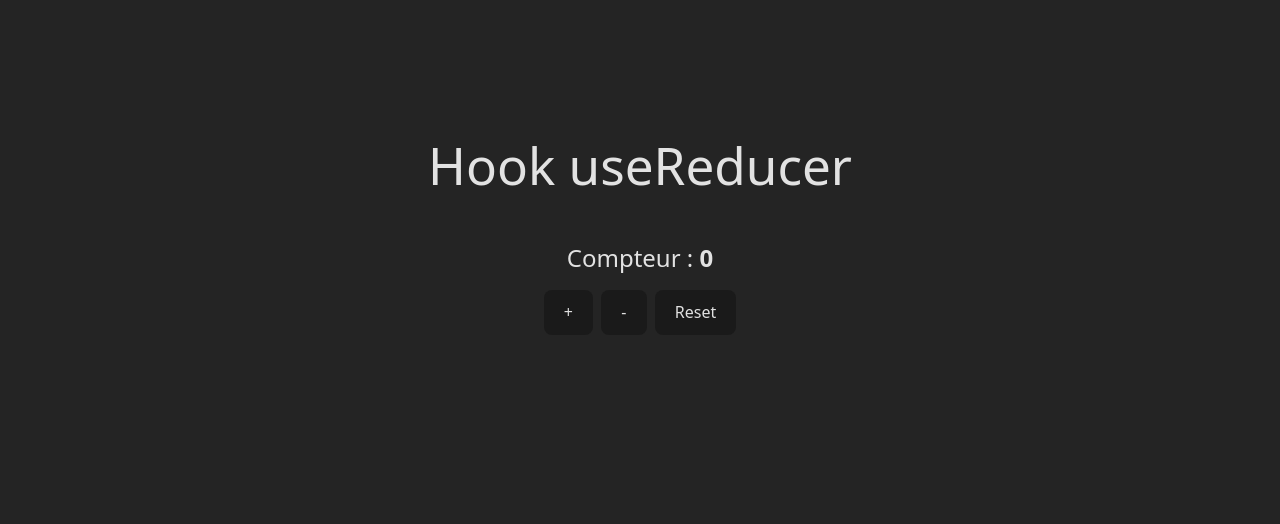
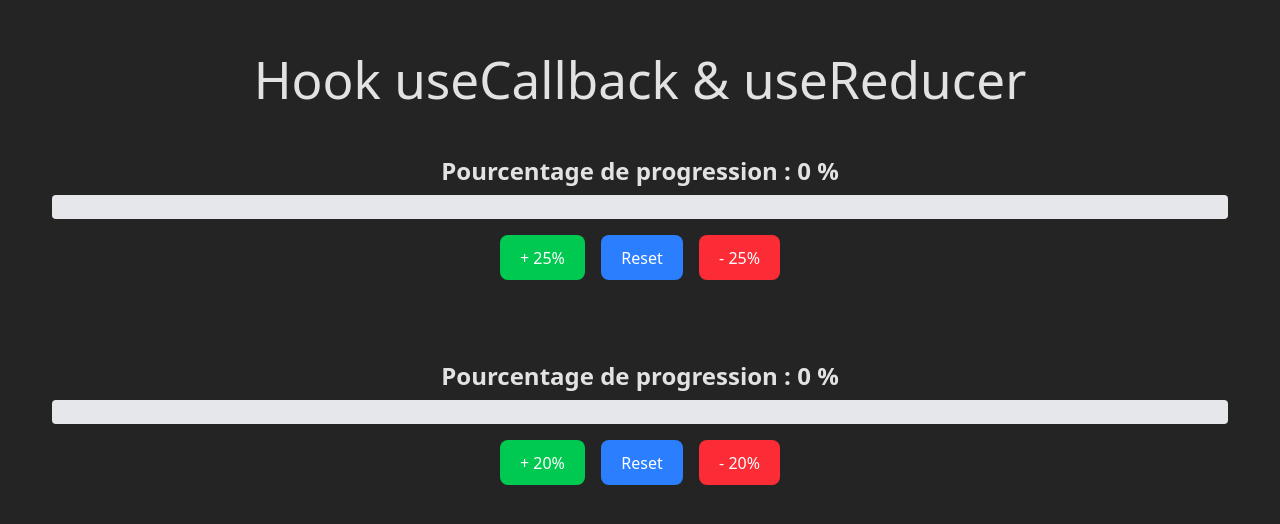
Before and after one commit to Saeba33/react-tuto-suite, a React (Vite) app: page / in a window 1280 px wide. Shown: the part 164-688 px from the top of the page. Built offline with nearby package versions, Linux system fonts and the light colour scheme.

Commit message:
usecallback, useredecer, customize hook

```diff
--- a/src/App.css
+++ b/src/App.css
@@ -1 +1,8 @@
 @import "tailwindcss";
+
+#root {
+  max-width: 1280px;
+  margin: 0 auto;
+  padding: 2rem;
+  text-align: center;
+}
--- a/src/App.jsx
+++ b/src/App.jsx
@@ -1,11 +1,28 @@
 import "./App.css";
-import Count from "./components/Count";
+import Counter from "./components/Counter";
+import { useProgressBar } from "./hooks/useCounter";
 
 const App = () => {
+	const greenProgressBar = useProgressBar(0, "bg-green-500", 25);
+	const redProgressBar = useProgressBar(0, "bg-red-500", 20);
+
 	return (
-		<div className="flex flex-col items-center justify-center h-screen">
-			<h1 className="mb-12">Hook useReducer</h1>
-			<Count />
+		<div className="flex flex-col items-center justify-center h-screen mx-5">
+			<h1 className="mb-12">Hook useCallback & useReducer</h1>
+			<div className="w-full space-y-20">
+				<Counter
+					progressState={greenProgressBar.progressState}
+					onIncrease={greenProgressBar.increaseProgress}
+					onDecrease={greenProgressBar.decreaseProgress}
+					onReset={greenProgressBar.resetProgress}
+				/>
+				<Counter
+					progressState={redProgressBar.progressState}
+					onIncrease={redProgressBar.increaseProgress}
+					onDecrease={redProgressBar.decreaseProgress}
+					onReset={redProgressBar.resetProgress}
+				/>
+			</div>
 		</div>
 	);
 };
--- /dev/null
+++ b/src/components/Button.jsx
@@ -0,0 +1,14 @@
+import React from "react";
+
+const Button = ({ buttonColor, onClick, actionValue, children }) => {
+	return (
+		<button
+			onClick={() => onClick(actionValue)}
+			className={`px-4 py-2 rounded font-semibold text-white ${buttonColor}`}
+		>
+			{children}
+		</button>
+	);
+};
+
+export default React.memo(Button);
--- a/src/components/Count.jsx
+++ /dev/null
@@ -1,35 +0,0 @@
-import { useReducer } from "react";
-
-const initialState = 0;
-
-const reducer = (state, action) => {
-	switch (action) {
-		case "increment":
-			return state + 1;
-		case "decrement":
-			return state - 1;
-		case "reset":
-			return 0;
-		default:
-			return state;
-	}
-};
-
-const Count = () => {
-	const [count, dispatch] = useReducer(reducer, initialState);
-
-	return (
-		<div className="flex flex-col items-center">
-			<h2 className="text-2xl">
-				Compteur : <span className="font-bold">{count}</span>
-			</h2>
-			<div className="flex gap-2 items-center mt-4">
-				<button onClick={() => dispatch("increment")}>+</button>
-				<button onClick={() => dispatch("decrement")}>-</button>
-				<button onClick={() => dispatch("reset")}>Reset</button>
-			</div>
-		</div>
-	);
-};
-
-export default Count;
--- /dev/null
+++ b/src/components/Counter.jsx
@@ -0,0 +1,40 @@
+import React from "react";
+import Button from "./Button";
+import ProgressBar from "./ProgressBar";
+
+const Counter = ({
+	progressState,
+	onIncrease,
+	onDecrease,
+	onReset,
+}) => {
+	return (
+		<div className="flex flex-col items-center gap-4">
+			<ProgressBar
+				percentage={progressState.progressValue}
+				barColor={progressState.barColor}
+			/>
+			<div className="flex gap-4">
+				<Button
+					buttonColor="bg-green-500"
+					actionValue={progressState.stepSize}
+					onClick={onIncrease}
+				>
+					+ {progressState.stepSize}%
+				</Button>
+				<Button buttonColor="bg-blue-500" actionValue={0} onClick={onReset}>
+					Reset
+				</Button>
+				<Button
+					buttonColor="bg-red-500"
+					actionValue={progressState.stepSize}
+					onClick={onDecrease}
+				>
+					- {progressState.stepSize}%
+				</Button>
+			</div>
+		</div>
+	);
+};
+
+export default React.memo(Counter);
--- /dev/null
+++ b/src/components/ProgressBar.jsx
@@ -0,0 +1,25 @@
+import React from "react";
+
+const ProgressBar = ({ percentage, barColor }) => {
+	const progressStyle = { width: `${percentage}%` };
+
+	return (
+		<div className="w-full">
+			<p className="text-2xl font-bold mb-2">
+				Pourcentage de progression : {percentage} %
+			</p>
+			<div className="w-full h-6 bg-gray-200 rounded overflow-hidden">
+				<div
+					className={`
+						h-full ${barColor}
+						bg-[length:20px_20px]
+						[background-image:linear-gradient(45deg,rgba(255,255,255,0.3)_25%,transparent_25%,transparent_50%,rgba(255,255,255,0.3)_50%,rgba(255,255,255,0.3)_75%,transparent_75%,transparent)]
+											`}
+					style={progressStyle}
+				></div>
+			</div>
+		</div>
+	);
+};
+
+export default React.memo(ProgressBar);
--- a/src/components/old/ClassCount.jsx
+++ b/src/components/old/ClassCount.jsx
@@ -16,7 +16,7 @@ export class ClassCount extends Component {
 
 	componentDidUpdate(prevProps, prevState) {
 		if (this.state.count !== prevState.count) {
-			console.log("Mise à jour du titre");
+
 			document.title = `Vous avez cliqué ${this.state.count} fois`;
 		}
 	}
--- /dev/null
+++ b/src/hooks/useCounter.jsx
@@ -0,0 +1,40 @@
+import { useCallback, useReducer } from "react";
+
+const progressBarReducer = (state, action) => {
+	switch (action.type) {
+		case "INCREASE_PROGRESS":
+			return state.progressValue < 100
+				? { ...state, progressValue: state.progressValue + action.stepSize }
+				: state;
+		case "DECREASE_PROGRESS":
+			return state.progressValue > 0
+				? { ...state, progressValue: state.progressValue - action.stepSize }
+				: state;
+		case "RESET_PROGRESS":
+			return { ...state, progressValue: 0 };
+		default:
+			return state;
+	}
+};
+
+export const useProgressBar = (initialProgress, barColor, stepSize) => {
+	const [progressState, dispatch] = useReducer(progressBarReducer, {
+		progressValue: initialProgress,
+		barColor,
+		stepSize,
+	});
+
+	const increaseProgress = useCallback((step) => {
+		dispatch({ type: "INCREASE_PROGRESS", stepSize: step });
+	}, []);
+
+	const decreaseProgress = useCallback((step) => {
+		dispatch({ type: "DECREASE_PROGRESS", stepSize: step });
+	}, []);
+
+	const resetProgress = useCallback(() => {
+		dispatch({ type: "RESET_PROGRESS" });
+	}, []);
+
+	return { progressState, increaseProgress, decreaseProgress, resetProgress };
+};
--- a/src/index.css
+++ b/src/index.css
@@ -23,12 +23,11 @@ button {
 	font-size: 1em;
 	font-weight: 500;
 	font-family: inherit;
-	background-color: #1a1a1a;
 	cursor: pointer;
 	transition: border-color 0.25s;
 }
 button:hover {
-	border-color: #646cff;
+	border-color: white;
 }
 button:focus,
 button:focus-visible {
```
Also changed, not shown: 2 other files (tests, documents, lock files or other folders).
